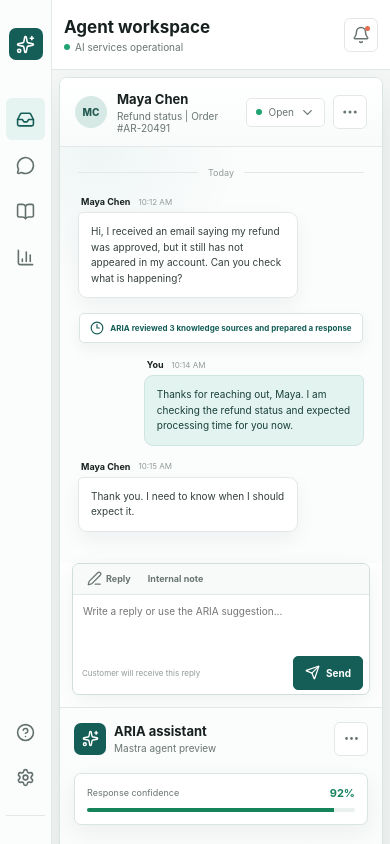
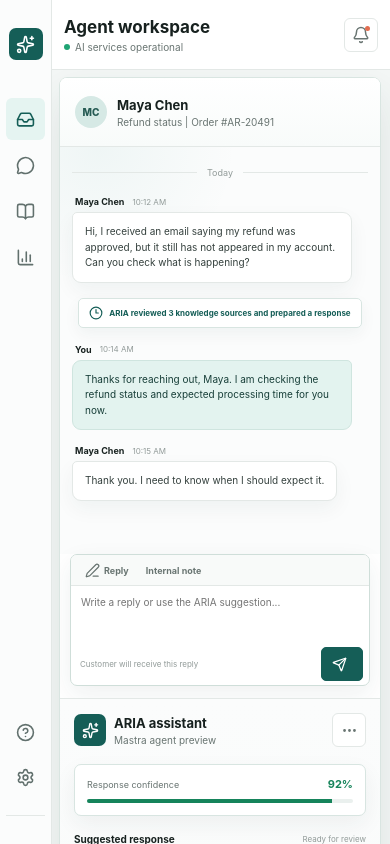
Before and after one commit to akhilmadhuklkl/aria-major-project, a React (Vite) app in the folder aria-app/: page / in a window 390 px wide. Built offline with nearby package versions, Linux system fonts and the light colour scheme; no server answers.

Commit message:
Tighten mobile layout after final QA

```diff
--- a/aria-app/src/App.css
+++ b/aria-app/src/App.css
@@ -298,14 +298,31 @@ tbody tr:last-child td { border-bottom: 0; }
 }
 
 @media (max-width: 700px) {
+  .app-shell, .app-body, .main-content { max-width: 100vw; overflow-x: hidden; }
   .sidebar { width: 52px; flex-basis: 52px; padding-inline: 6px; }
   .brand-mark { width: 34px; }
   .topbar { height: 62px; padding: 0 12px; }
   .topbar .search-box { display: none; }
-  .main-content { padding: 7px; }
-  .workspace-grid { grid-template-columns: 1fr; }
+  .main-content { padding: 7px 8px 7px 7px; }
+  .workspace-grid { width: 100%; max-width: calc(100vw - 68px); min-width: 0; grid-template-columns: minmax(0, 1fr); }
   .queue-panel { display: none; }
+  .chat-panel, .ai-panel { max-width: 100%; overflow-x: hidden; }
   .chat-panel { border-right: 0; min-height: 620px; }
+  .chat-header { grid-template-columns: 34px minmax(0, 1fr); }
+  .chat-header > .icon-button { display: none; }
+  .chat-header h2, .chat-header span { overflow: hidden; text-overflow: ellipsis; white-space: nowrap; }
+  .chat-header .status-button { display: none; }
+  .chat-history { padding-inline: 12px; overflow-x: hidden; }
+  .message { max-width: min(100%, 280px); }
+  .message.agent { margin-left: 0; }
+  .message p { overflow-wrap: anywhere; }
+  .system-event { max-width: 100%; overflow-wrap: anywhere; }
+  .composer { margin-inline: 10px; }
+  .composer-footer { gap: 8px; }
+  .composer-footer span { min-width: 0; overflow: hidden; text-overflow: ellipsis; white-space: nowrap; }
+  .composer-footer .primary-button { width: 42px; flex: 0 0 42px; padding: 0; font-size: 0; }
+  .ai-actions { grid-template-columns: 1fr; }
+  .ai-panel textarea, .source-row, .learning-note { max-width: 100%; }
   .customer-layout { grid-template-columns: 1fr; padding-top: 0; }
   .customer-context { display: none; }
   .feedback-prompt { flex-wrap: wrap; }
```
